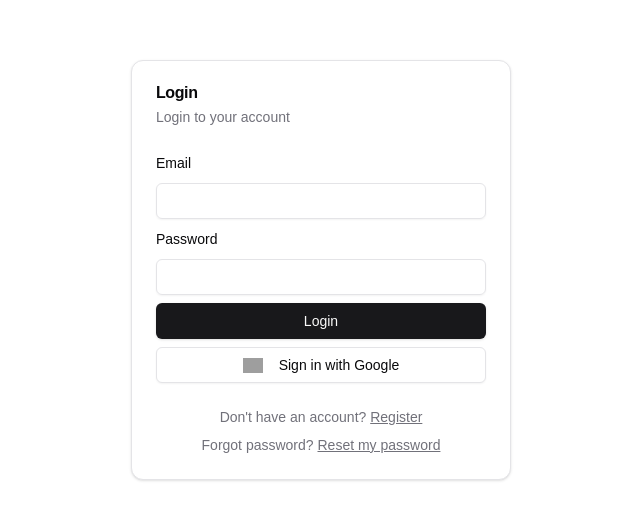
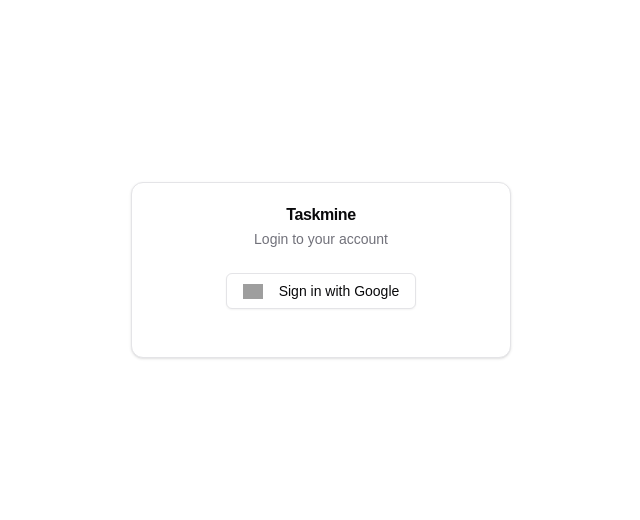
Before and after one commit to gkcodez/taskmine, a Next.js app: page /login in a window 1280 px wide. Shown: the part 130-650 px from the top of the page, without its empty margins (319-959 px from the left). Built offline with nearby package versions, Linux system fonts and the light colour scheme; grey boxes are pictures that could not be loaded.

Commit message:
Removed email signin and fixed url redirect

```diff
--- a/app/login/GoogleSignin.tsx
+++ b/app/login/GoogleSignin.tsx
@@ -22,8 +22,7 @@ export default function GoogleSignin() {
       const { error } = await supabase.auth.signInWithOAuth({
         provider: "google",
         options: {
-          redirectTo: `${window.location.origin}/auth/callback${next ? `?next=${encodeURIComponent(next)}` : ""
-            }`,
+          redirectTo: `${window.location.origin}/auth/callback`,
         },
       });
 
--- a/app/login/LoginForm.tsx
+++ b/app/login/LoginForm.tsx
@@ -230,13 +230,13 @@ export default function LoginForm() {
 
   return (
     <main className="flex justify-center items-center min-h-screen">
-      <Card className="w-[380px]">
+      <Card className="w-[380px] flex flex-col items-center justify-center text-center">
         <CardHeader>
-          <CardTitle>Login</CardTitle>
+          <CardTitle>Taskmine</CardTitle>
           <CardDescription>Login to your account</CardDescription>
         </CardHeader>
         <CardContent>
-          <Form {...form}>
+          {/* <Form {...form}>
             <form
               onSubmit={form.handleSubmit(handleSubmit)}
               className="flex flex-col gap-2"
@@ -269,9 +269,9 @@ export default function LoginForm() {
               />
               {serverError && (
                 <p className="text-red-500 text-sm mt-2">{serverError}</p>
-              )}
-              {/* <Button type="submit">Register</Button> */}
-              <Button type="submit" disabled={isLoading}>
+              )} */}
+          {/* <Button type="submit">Register</Button> */}
+          {/* <Button type="submit" disabled={isLoading}>
                 {isLoading ? (
                   <>
                     <Loader2 className="mr-2 h-4 w-4 animate-spin" />
@@ -280,15 +280,15 @@ export default function LoginForm() {
                 ) : (
                   "Login"
                 )}
-              </Button>
-              <Suspense fallback={<div>Loading...</div>}>
-                <GoogleSignin />
-              </Suspense>
-            </form>
-          </Form>
+              </Button> */}
+          <Suspense fallback={<div>Loading...</div>}>
+            <GoogleSignin />
+          </Suspense>
+          {/* </form>
+          </Form> */}
         </CardContent>
         <CardFooter className="flex-col gap-2">
-          <div className="text-muted-foreground text-sm">
+          {/* <div className="text-muted-foreground text-sm">
             Don&apos;t have an account?{" "}
             <Link href="/register" className="underline">
               Register
@@ -303,7 +303,7 @@ export default function LoginForm() {
             >
               Reset my password
             </Link>
-          </div>
+          </div> */}
         </CardFooter>
       </Card>
     </main>
```
Also changed, not shown: 1 other file (tests, documents, lock files or other folders).
